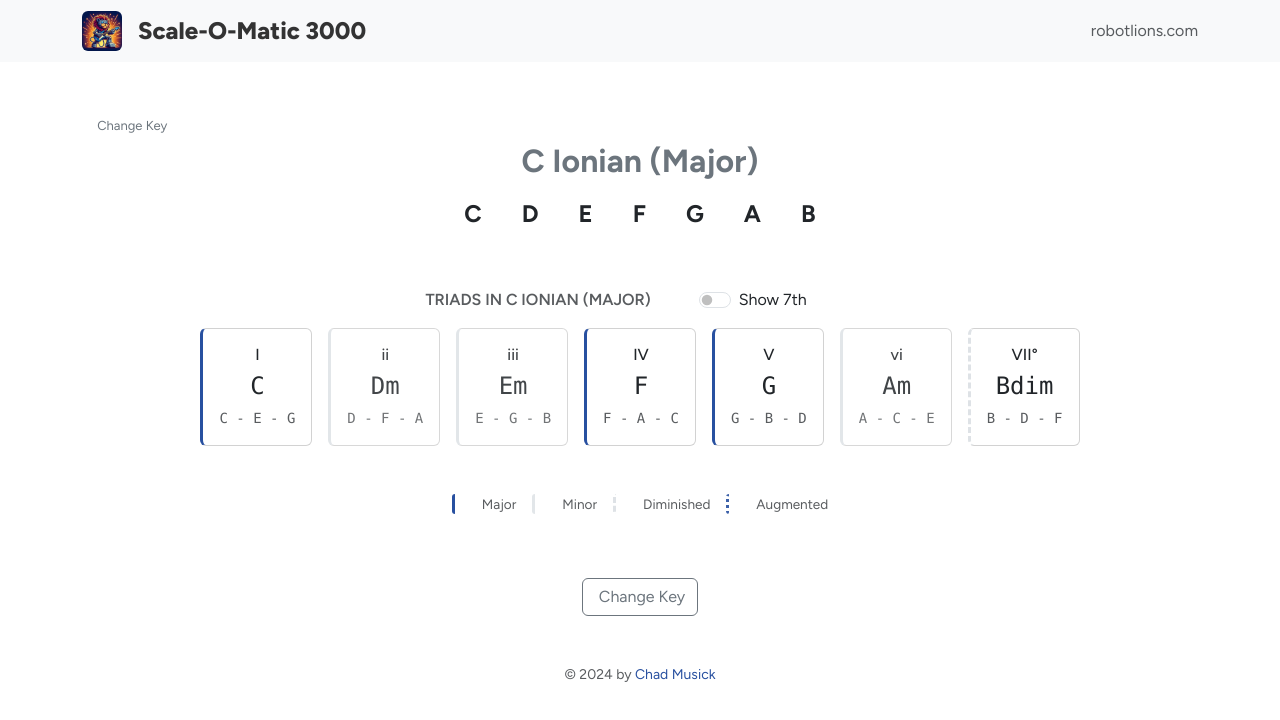
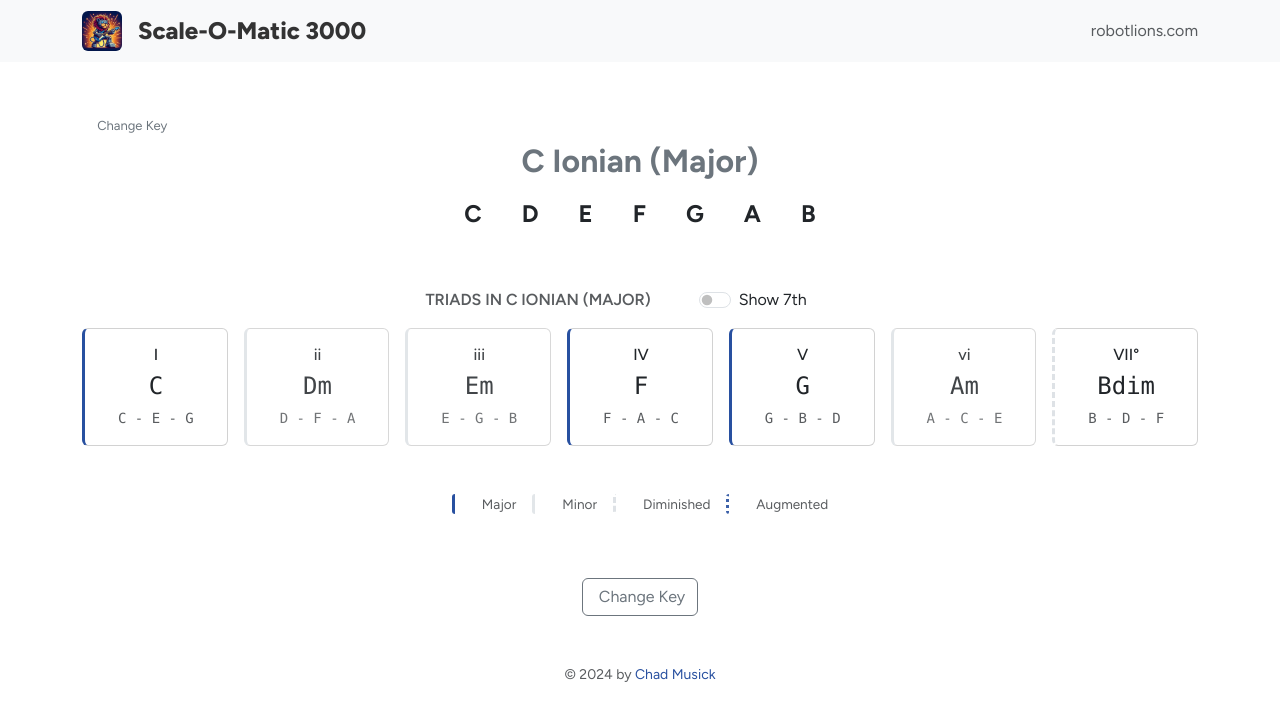
Before and after one commit to robotlions/scaleomatic-vite, a React (Vite) app: page / in a window 1280 px wide. Shown: the top 720 px of the page. Built offline with nearby package versions, Linux system fonts and the light colour scheme; the HTML template or start-up script is replaced by a standard one.

Commit message:
use CSS grid for triad tiles to prevent orphan row

```diff
--- a/src/App.css
+++ b/src/App.css
@@ -11,6 +11,12 @@
  width:50px;
   font-family: var(--bs-font-monospace);
   font-weight: bold;
+}
+
+.triads-grid {
+  display: grid;
+  grid-template-columns: repeat(auto-fill, minmax(130px, 1fr));
+  gap: 1rem;
 }
 
 .triad-card {
--- a/src/App.jsx
+++ b/src/App.jsx
@@ -169,17 +169,15 @@ function App() {
               <label className="form-check-label" htmlFor="show7thToggle">Show 7th</label>
             </div>
           </div>
-          <div className="row g-3 justify-content-center triads">
+          <div className="triads-grid">
             {triads.map((triad) => (
-              <div key={triad.numeral} className="col-6 col-md-auto">
-                <div className={`card h-100 text-center triad-card ${triad.quality}`}>
+                <div key={triad.numeral} className={`card h-100 text-center triad-card ${triad.quality}`}>
                   <div className="card-body">
                     <h6 className="card-title mb-1 triad-numeral">{triad.numeral}</h6>
                     <p className="card-text fw-medium mb-1 triad-name">{triad.name}</p>
                     <p className="card-text small text-muted mb-0 triad-notes">{triad.notes.join(' - ')}{show7th && <span className="triad-seventh"> - {triad.seventh}</span>}</p>
                   </div>
                 </div>
-              </div>
             ))}
           </div>
 
```
